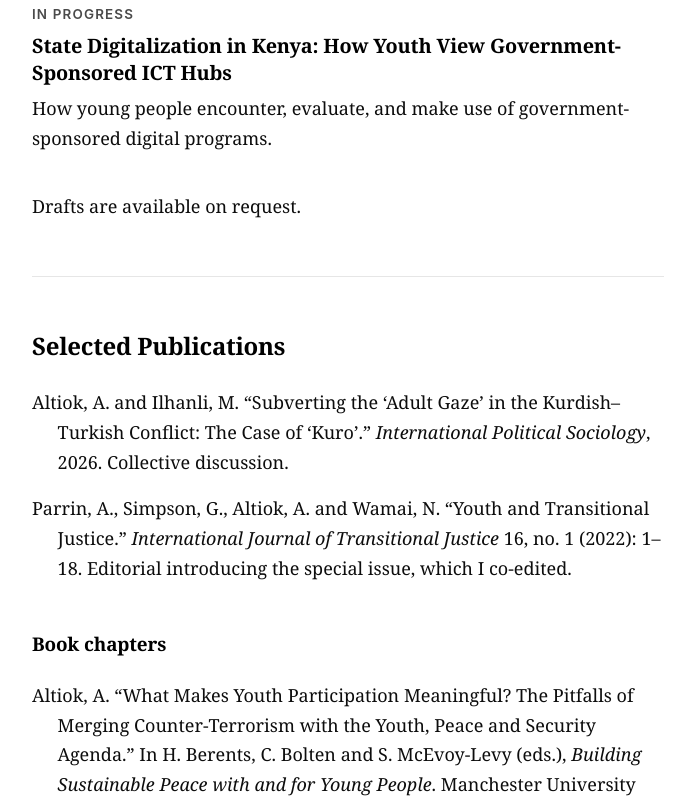
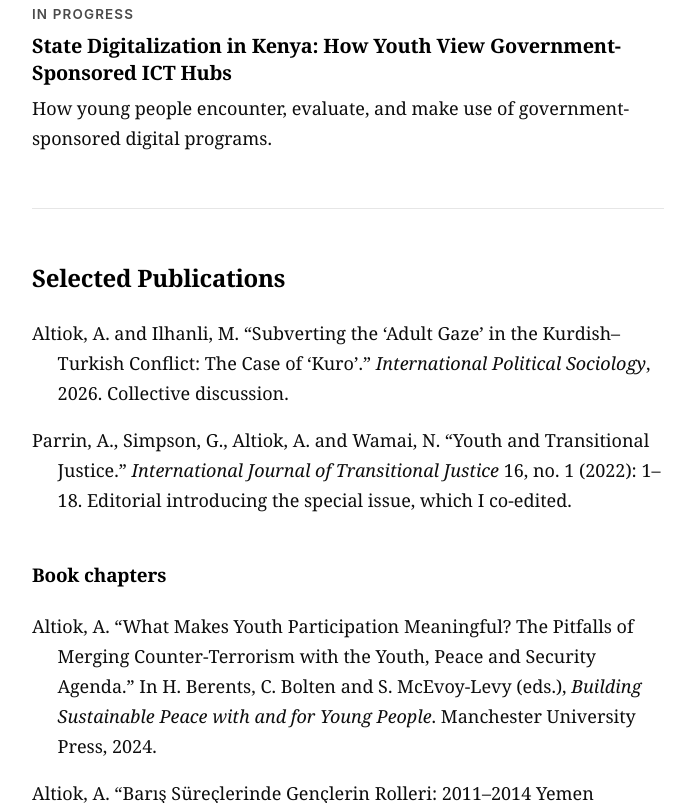
Before and after one commit to aaltiok/aaltiok.github.io, a plain HTML site: page index.html in a window 1280 px wide. Shown: the part 3236-4039 px from the top of the page, without its empty margins (292-987 px from the left). Drawn offline with Linux system fonts and the light colour scheme.

Commit message:
Update index.html

```diff
--- a/index.html
+++ b/index.html
@@ -189,8 +189,6 @@
       <p>How young people encounter, evaluate, and make use of government-sponsored digital programs.</p>
     </div>
 
-    <p style="margin-top:2.4rem">Drafts are available on request.</p>
-
   </section>
 
   <section id="publications">
```
